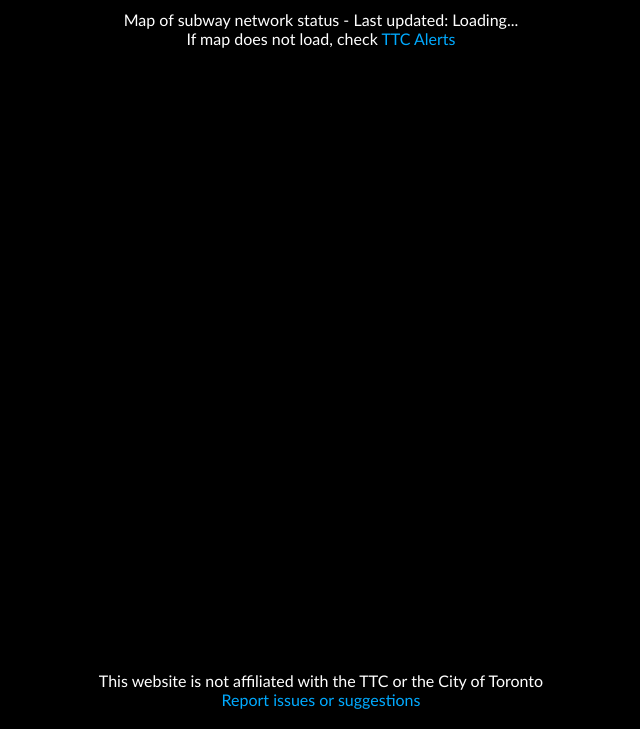
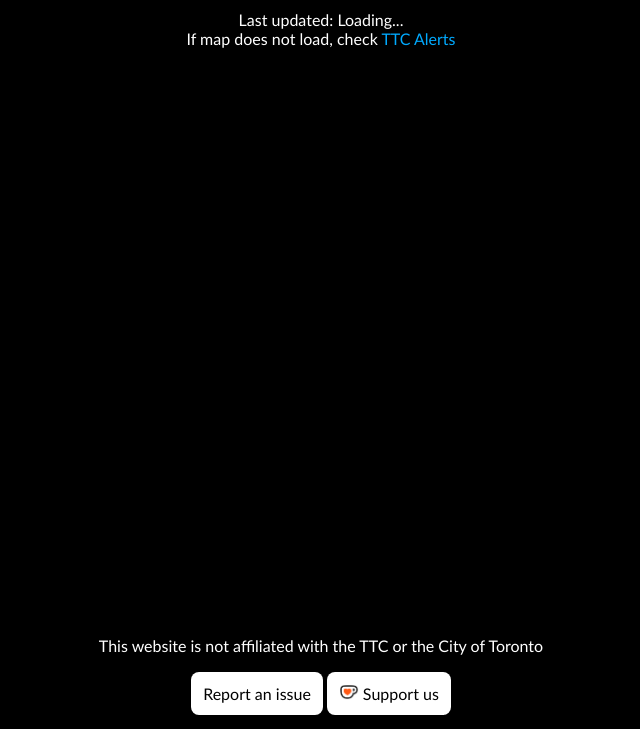
Before and after one commit to ailersic/ttc-service-map, a website: page index.html in a window 1280 px wide. Shown: the part 71-800 px from the top of the page, without its empty margins (319-959 px from the left). Drawn offline with Linux system fonts and the light colour scheme; some packages are replaced by stand-ins of ours; files whose address does not match are found by name.

Commit message:
added ko-fi link and replaced email link text with button

```diff
--- a/index.html
+++ b/index.html
@@ -16,11 +16,25 @@
 
     <h1>TTCMAP.CA</h1>
 
-    <h2 id="subheading">Map of subway network status - Last updated: Loading...<br>If map does not load, check <a href="https://www.ttc.ca/service-alerts">TTC Alerts</a></h2>
+    <h2 id="subheading">Last updated: Loading...<br>If map does not load, check <a href="https://www.ttc.ca/service-alerts">TTC Alerts</a></h2>
 
     <div id="map"></div>
 
-    <h2>This website is not affiliated with the TTC or the City of Toronto<br><a href="mailto:info@ttcmap.ca">Report issues or suggestions</a></h2>
+    <h2>
+        This website is not affiliated with the TTC or the City of Toronto
+    </h2>
+
+    <div class="button-container">
+        <a href="mailto:info@ttcmap.ca">
+            <button id="contact-button" class="button">
+                Report an issue
+            </button>
+        </a>
+        <a href="https://ko-fi.com/ttcmap">
+            <button id="donate-button" class="button">
+                <img src="kofi_symbol.png" style="max-height: 1em;"> Support us
+            </button>
+    </div>
 
     <script>
         (g=>{var h,a,k,p="The Google Maps JavaScript API",c="google",l="importLibrary",q="__ib__",m=document,b=window;b=b[c]||(b[c]={});var d=b.maps||(b.maps={}),r=new Set,e=new URLSearchParams,u=()=>h||(h=new Promise(async(f,n)=>{await (a=m.createElement("script"));e.set("libraries",[...r]+"");for(k in g)e.set(k.replace(/[A-Z]/g,t=>"_"+t[0].toLowerCase()),g[k]);e.set("callback",c+".maps."+q);a.src=`https://maps.${c}apis.com/maps/api/js?`+e;d[q]=f;a.onerror=()=>h=n(Error(p+" could not load."));a.nonce=m.querySelector("script[nonce]")?.nonce||"";m.head.append(a)}));d[l]?console.warn(p+" only loads once. Ignoring:",g):d[l]=(f,...n)=>r.add(f)&&u().then(()=>d[l](f,...n))})({
@@ -131,7 +145,7 @@
                 hour12: true,
             };
 
-            document.getElementById("subheading").innerHTML = `Map of subway network status - Last updated: ${lastUpdatedDate.toLocaleString('en-CA', options)}<br>If map does not load, check <a href="https://www.ttc.ca/service-alerts">TTC Alerts</a>`;
+            document.getElementById("subheading").innerHTML = `Last updated: ${lastUpdatedDate.toLocaleString('en-CA', options)}<br>If map does not load, check <a href="https://www.ttc.ca/service-alerts">TTC Alerts</a>`;
 
             refreshMap();
         }
--- a/style.css
+++ b/style.css
@@ -25,7 +25,6 @@ h2 {
     font-size: 1em;
     color: white;
     font-weight: 300;
-    margin-bottom: 20px;
     flex-shrink: 0;
 }
 
@@ -70,6 +69,38 @@ a {
 #map {
     flex: 1; /* Allows the map to take up remaining space */
     width: 100%;
+    margin-top: 10px;
+    margin-bottom: 10px;
 }
 
 .gm-ui-hover-effect { display: none !important; }
+
+div.button-container {
+    display: flex;
+    justify-content: center;
+    margin-top: 0px;
+    margin-bottom: 10px;
+}
+
+.button {
+    border: none;
+    padding: 12px 12px;
+    text-align: center;
+    text-decoration: none;
+    display: inline-block;
+    font-size: 1em;
+    font-family: Futura, Trebuchet MS, Arial, sans-serif;
+    margin: 4px 2px;
+    transition-duration: 0.4s;
+    cursor: pointer;
+    background-color: white;
+    color: black;
+    border-radius: 8px;
+}
+
+.button:hover {
+    background-color: rgb(200, 200, 200);
+}
+.button:active {
+    background-color: rgb(150, 150, 150);
+}
```
Also changed, not shown: kofi_symbol.png (added).
